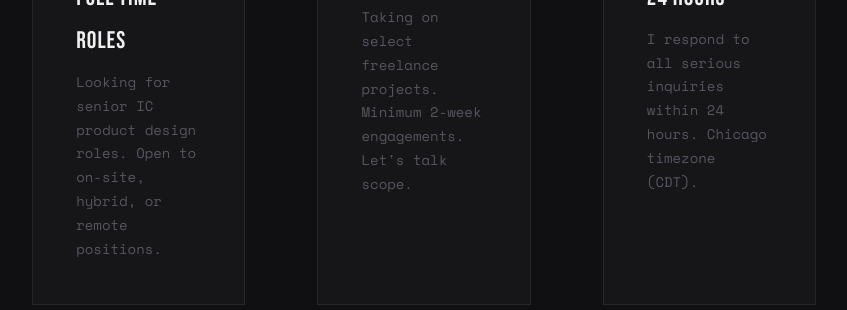
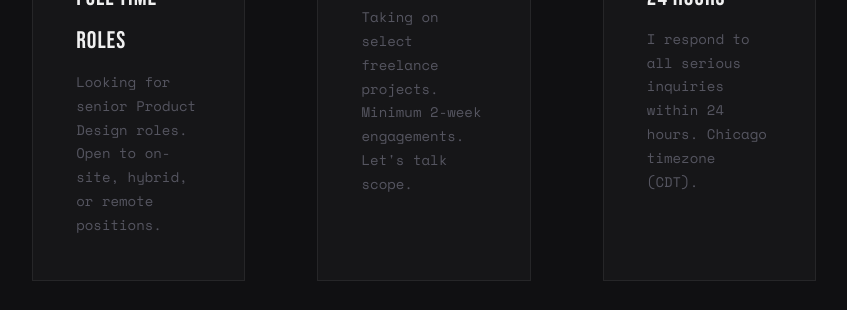
Before and after one commit to ashishuiux14/portfolio_me, a React (Vite) app: page /contact in a window 1280 px wide. Shown: the part 1724-2034 px from the top of the page, without its empty margins (356-1203 px from the left). Built offline with nearby package versions, Linux system fonts and the light colour scheme.

Commit message:
Update Contact.jsx

```diff
--- a/src/pages/Contact.jsx
+++ b/src/pages/Contact.jsx
@@ -20,7 +20,7 @@ const Contact = () => {
     <>
       <div className="page-header">
         <div className="page-eyebrow">{"// 04 — Let's Talk"}</div>
-        <h1 className="page-h1">GET IN<br/><span className="outline">TOUCH</span><span className="red">.</span></h1>
+        <h1 className="page-h1">GET IN<br /><span className="outline">TOUCH</span><span className="red">.</span></h1>
       </div>
 
       <div className="divider"></div>
@@ -33,7 +33,7 @@ const Contact = () => {
           <div className="contact-items">
             <a href="mailto:hello@ashishdixit.work" className="contact-item">
               <div className="contact-item-icon">
-                <svg viewBox="0 0 24 24"><path d="M4 4h16c1.1 0 2 .9 2 2v12c0 1.1-.9 2-2 2H4c-1.1 0-2-.9-2-2V6c0-1.1.9-2 2-2z"/><polyline points="22,6 12,13 2,6"/></svg>
+                <svg viewBox="0 0 24 24"><path d="M4 4h16c1.1 0 2 .9 2 2v12c0 1.1-.9 2-2 2H4c-1.1 0-2-.9-2-2V6c0-1.1.9-2 2-2z" /><polyline points="22,6 12,13 2,6" /></svg>
               </div>
               <div>
                 <div className="contact-item-label">Email</div>
@@ -42,7 +42,7 @@ const Contact = () => {
             </a>
             <a href="https://www.linkedin.com/in/ashishd-uiux" target="_blank" rel="noreferrer" className="contact-item">
               <div className="contact-item-icon">
-                <svg viewBox="0 0 24 24"><path d="M16 8a6 6 0 016 6v7h-4v-7a2 2 0 00-2-2 2 2 0 00-2 2v7h-4v-7a6 6 0 016-6z"/><rect x="2" y="9" width="4" height="12"/><circle cx="4" cy="4" r="2"/></svg>
+                <svg viewBox="0 0 24 24"><path d="M16 8a6 6 0 016 6v7h-4v-7a2 2 0 00-2-2 2 2 0 00-2 2v7h-4v-7a6 6 0 016-6z" /><rect x="2" y="9" width="4" height="12" /><circle cx="4" cy="4" r="2" /></svg>
               </div>
               <div>
                 <div className="contact-item-label">LinkedIn</div>
@@ -51,7 +51,7 @@ const Contact = () => {
             </a>
             <div className="contact-item">
               <div className="contact-item-icon">
-                <svg viewBox="0 0 24 24"><path d="M21 10c0 7-9 13-9 13s-9-6-9-13a9 9 0 0118 0z"/><circle cx="12" cy="10" r="3"/></svg>
+                <svg viewBox="0 0 24 24"><path d="M21 10c0 7-9 13-9 13s-9-6-9-13a9 9 0 0118 0z" /><circle cx="12" cy="10" r="3" /></svg>
               </div>
               <div>
                 <div className="contact-item-label">Location</div>
@@ -133,7 +133,7 @@ const Contact = () => {
             <span className="avail-status">Open to Work</span>
           </div>
           <div className="avail-title">FULL-TIME ROLES</div>
-          <div className="avail-desc">Looking for senior IC product design roles. Open to on-site, hybrid, or remote positions.</div>
+          <div className="avail-desc">Looking for senior Product Design roles. Open to on-site, hybrid, or remote positions.</div>
         </div>
         <div className="avail-card">
           <div className="avail-top">
```
